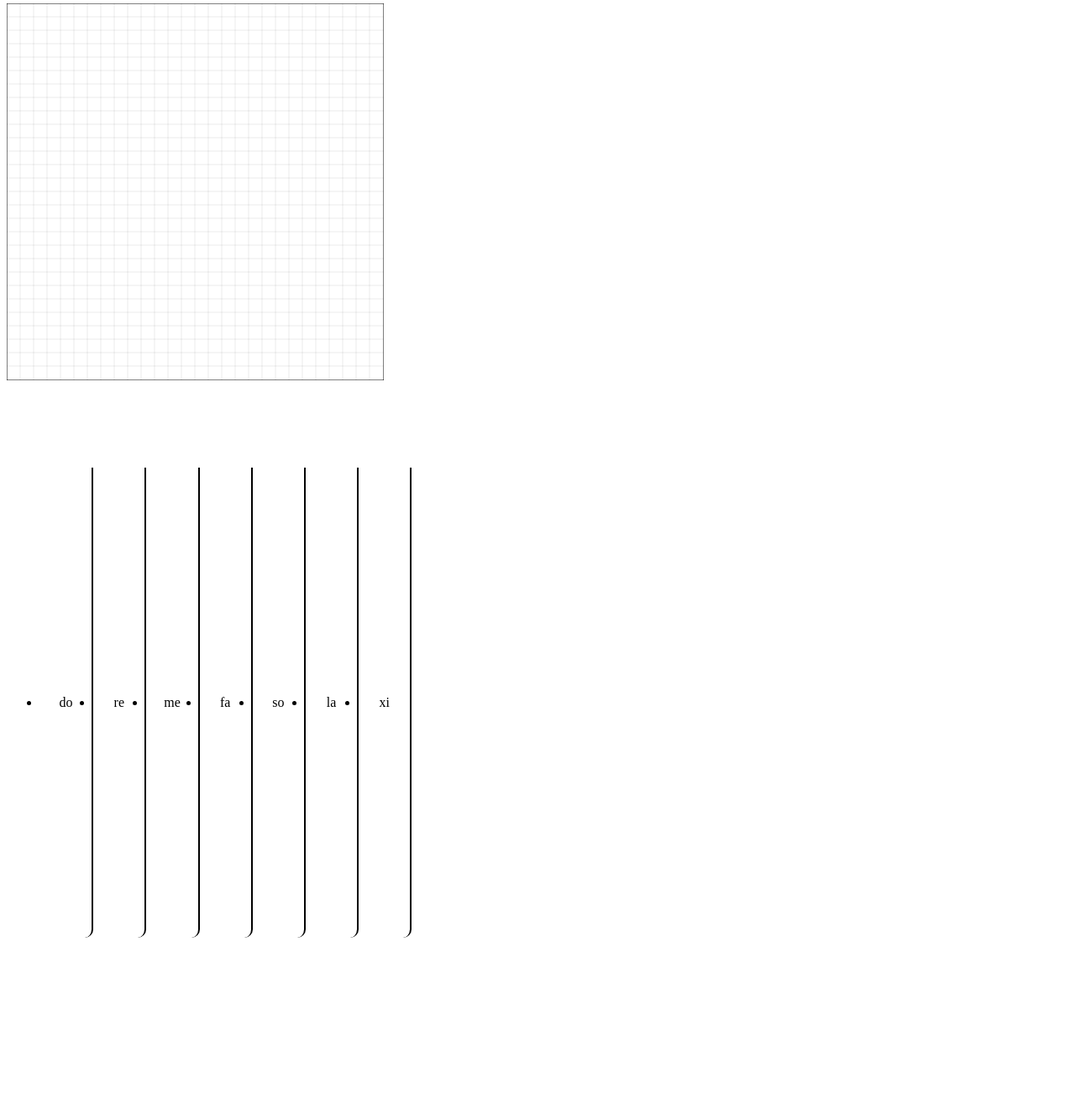
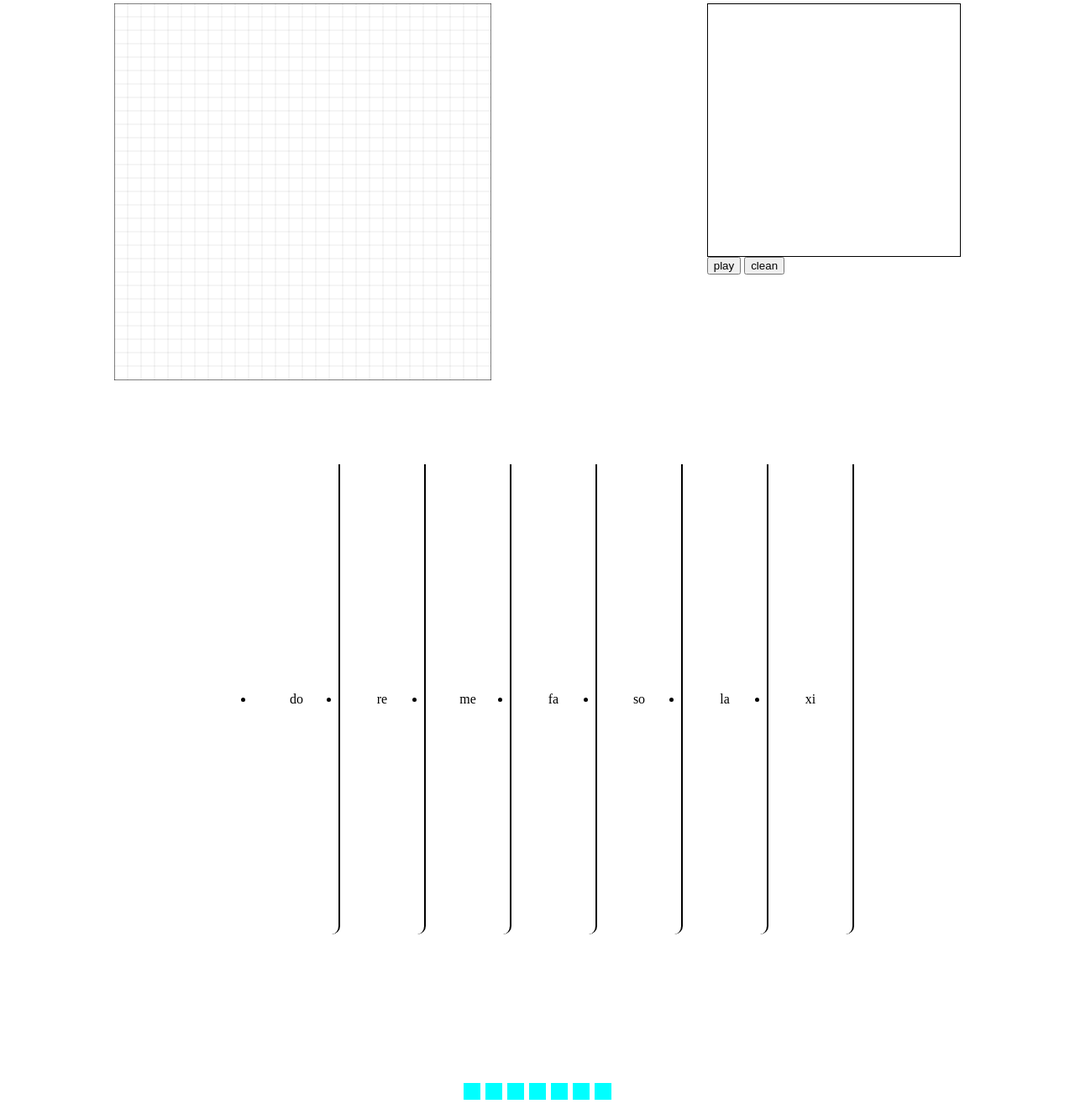
Before and after one commit to William1003/HCI_Assignment, a plain HTML site: page frontend/index.html in a window 1280 px wide. Shown: the part 4-1325 px from the top of the page at 84% size. Before the commit the page ends 1121 px from the top, so only its background shows below. Drawn offline with Linux system fonts and the light colour scheme.

Commit message:
初步实现功能

```diff
--- a/frontend/index.html
+++ b/frontend/index.html
@@ -9,11 +9,18 @@
 </head>
 
 <body>
-    <canvas id="canvasElement">
-    </canvas>
-    <canvas id="input">
-    </canvas>
-    <div>
+    <div class="canvas-container">
+        <canvas id="canvasElement">
+        </canvas>
+        <div class="score-container">
+            <div id="score">
+
+            </div>
+            <button onclick="playScore()">play</button>
+            <button onclick="cleanScore()">clean</button>
+        </div>
+    </div>
+    <div class="piano">
         <ul id="all">
             <li>do</li>
             <li>re</li>
@@ -24,25 +31,83 @@
             <li>xi</li>
         </ul>
     </div>
+    <div class="visual-container">
+        <div class="inner-container">
+            <div class="visualization" id="do"></div>
+            <div class="visualization" id="re"></div>
+            <div class="visualization" id="me"></div>
+            <div class="visualization" id="fa"></div>
+            <div class="visualization" id="so"></div>
+            <div class="visualization" id="la"></div>
+            <div class="visualization" id="xi"></div>
+        </div>
+    </div>
 </body>
 
 <script type="text/javascript" src="./js/jquery.min.js"></script>
 <script type="text/javascript" src="./js/main.js"></script>
-<script type="text/javascript">
+<script>
     //鼠标按下事件
     $('li').mousedown(function () {
-        //拼接路径
-        var src = "./assets/" + $(this).html().toLowerCase() + '.mp3';
-        //创建媒体对象
-        var audio = new Audio(src);
-        //调用play方法
-        audio.play();
+        play($(this).html().toLowerCase());
+        addRecord($(this).html().toLowerCase());
     });
 </script>
 
+<script>
+    function play(note) {
+        let src = "./assets/" + note + '.mp3';
+        let audio = new Audio(src);
+        $("#" + note).height(100);
+        audio.play();
+        setTimeout(() => {
+            $("#" + note).height(20);
+        }, 300);
+    }
+</script>
+
+<script>
+    var record = [];
+    function addRecord(note) {
+        let list = ['do', 're', 'me', 'fa', 'so', 'la', 'xi'];
+        record.push(list.indexOf(note) + 1);
+        let text = "";
+        for (let i = 0; i < record.length; i++) {
+            text += record[i] + " ";
+        }
+        document.getElementById("score").innerHTML = text;
+    }
+
+    async function playScore() {
+        for (let i = 0; i < record.length; i++) {
+            let list = ['do', 're', 'me', 'fa', 'so', 'la', 'xi'];
+            play(list[record[i] - 1]);
+            await sleep(300);
+        }
+    }
+
+    function sleep(time) {
+        return new Promise((resolve) => setTimeout(resolve, time));
+    }
+
+    function cleanScore() {
+        record = [];
+        document.getElementById("score").innerHTML = "";
+    }
+</script>
+
 <style>
+    .canvas-container {
+        display: flex;
+        width: 449;
+        height: 449;
+        flex-grow: 0;
+        flex-direction: row;
+        justify-content: space-around;
+    }
+
     li {
-        width: 5%;
+        width: 100px;
         height: 100%;
         background: #fff;
         float: left;
@@ -58,6 +123,39 @@
         border: solid 0px #333;
         margin: 100px auto;
     }
+
+    .visualization {
+        background-color: aqua;
+        width: 20px;
+        height: 20px;
+        display: flex;
+        transition: 0.5s ease-in;
+        margin: 3px;
+    }
+
+    .piano {
+        display: flex;
+    }
+
+    .visual-container {
+        display: flex;
+        height: 100px;
+        flex-direction: column-reverse;
+        align-items: center;
+    }
+
+    .inner-container {
+        display: flex;
+        flex-direction: row;
+        height: 100px;
+        align-items: flex-end;
+    }
+
+    #score {
+        border: solid 1px black;
+        width: 300px;
+        height: 300px;
+    }
 </style>
 
 </html>
--- a/frontend/js/main.js
+++ b/frontend/js/main.js
@@ -2,7 +2,7 @@
 class Main {
     constructor() {
         this.canvas = document.getElementById('canvasElement');
-        this.input = document.getElementById('input');
+        // this.input = document.getElementById('input');
         this.canvas.width  = 449; // 16 * 28 + 1
         this.canvas.height = 449; // 16 * 28 + 1
         this.ctx = this.canvas.getContext('2d');
@@ -65,38 +65,47 @@ class Main {
         };
     }
     drawInput() {
-        var ctx = this.input.getContext('2d');
+        // var ctx = this.input.getContext('2d');
         var img = new Image();
         img.onload = () => {
             var inputs = [];
             var small = document.createElement('canvas').getContext('2d');
             small.drawImage(img, 0, 0, img.width, img.height, 0, 0, 28, 28);
             var data = small.getImageData(0, 0, 28, 28).data;
-            console.log(data);
+            // console.log(data);
             for (var i = 0; i < 28; i++) {
                 for (var j = 0; j < 28; j++) {
                     var n = 4 * (i * 28 + j);
                     inputs[i * 28 + j] = 255 - (data[n + 0] + data[n + 1] + data[n + 2]) / 3;
-                    ctx.fillStyle = 'rgb(' + [data[n + 0], data[n + 1], data[n + 2]].join(',') + ')';
-                    ctx.fillRect(j * 5, i * 5, 5, 5);
+                    // ctx.fillStyle = 'rgb(' + [data[n + 0], data[n + 1], data[n + 2]].join(',') + ')';
+                    // ctx.fillRect(j * 5, i * 5, 5, 5);
                 }
             }
             if (Math.min(...inputs) === 255) {
                 return;
             }
-            console.log(inputs);
             $.ajax({
                 url: 'http://localhost:5000/predict',
                 method: 'POST',
                 contentType: 'application/json',
                 data: JSON.stringify(inputs),
                 success: (data) => {
-                    console.log(data);
-                    var src = "./assets/" + data + '.mp3';
-                    //创建媒体对象
-                    var audio = new Audio(src);
-                    //调用play方法
-                    audio.play();
+                    // console.log(data);
+                    let list = ['do', 're', 'me', 'fa', 'so', 'la', 'xi'];
+                    data = parseInt(data);
+                    if (data >= 1 && data <=7) {
+                        play(list[data - 1]);
+                        addRecord(list[data - 1]);
+                    }
+                    else {
+                        play("fa");
+                        addRecord("fa");
+                    }
+                    // var src = "./assets/" + data + '.mp3';
+                    // //创建媒体对象
+                    // var audio = new Audio(src);
+                    // //调用play方法
+                    // audio.play();
                 }
             });
         };
```
